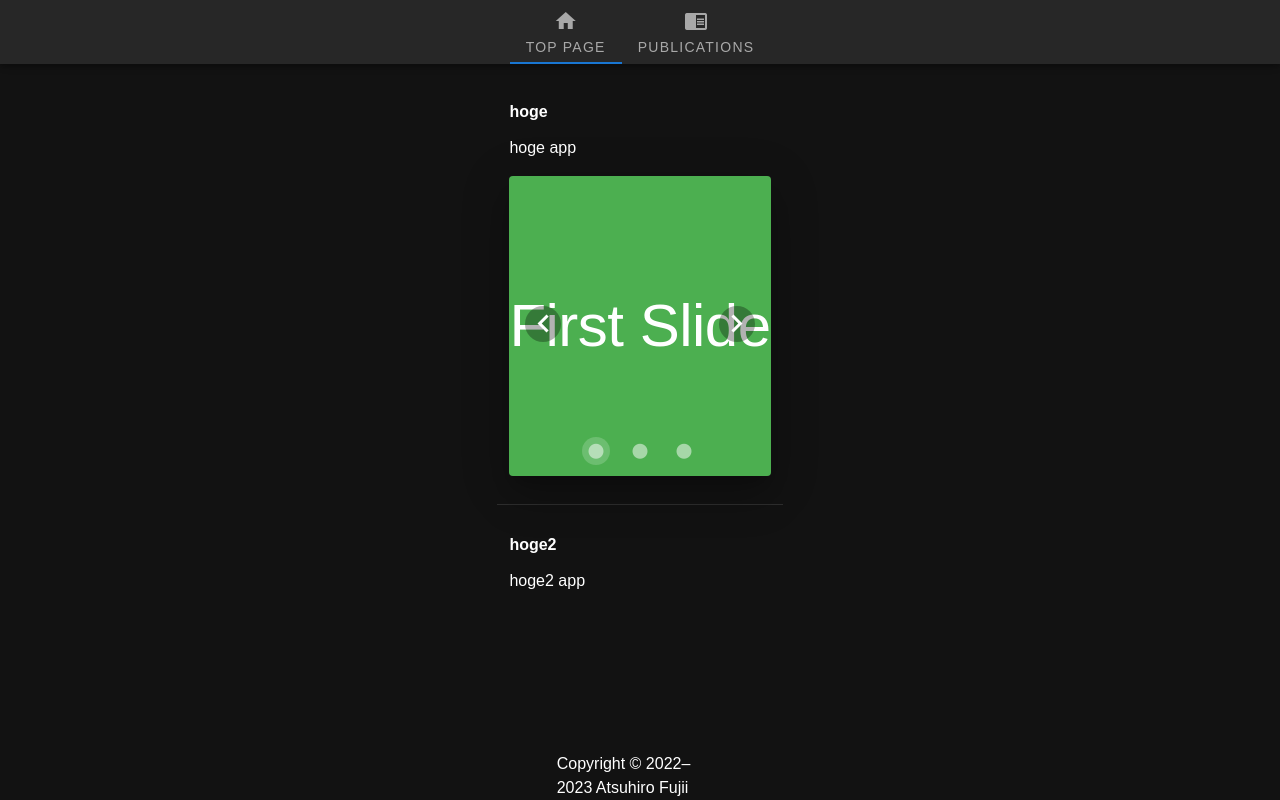
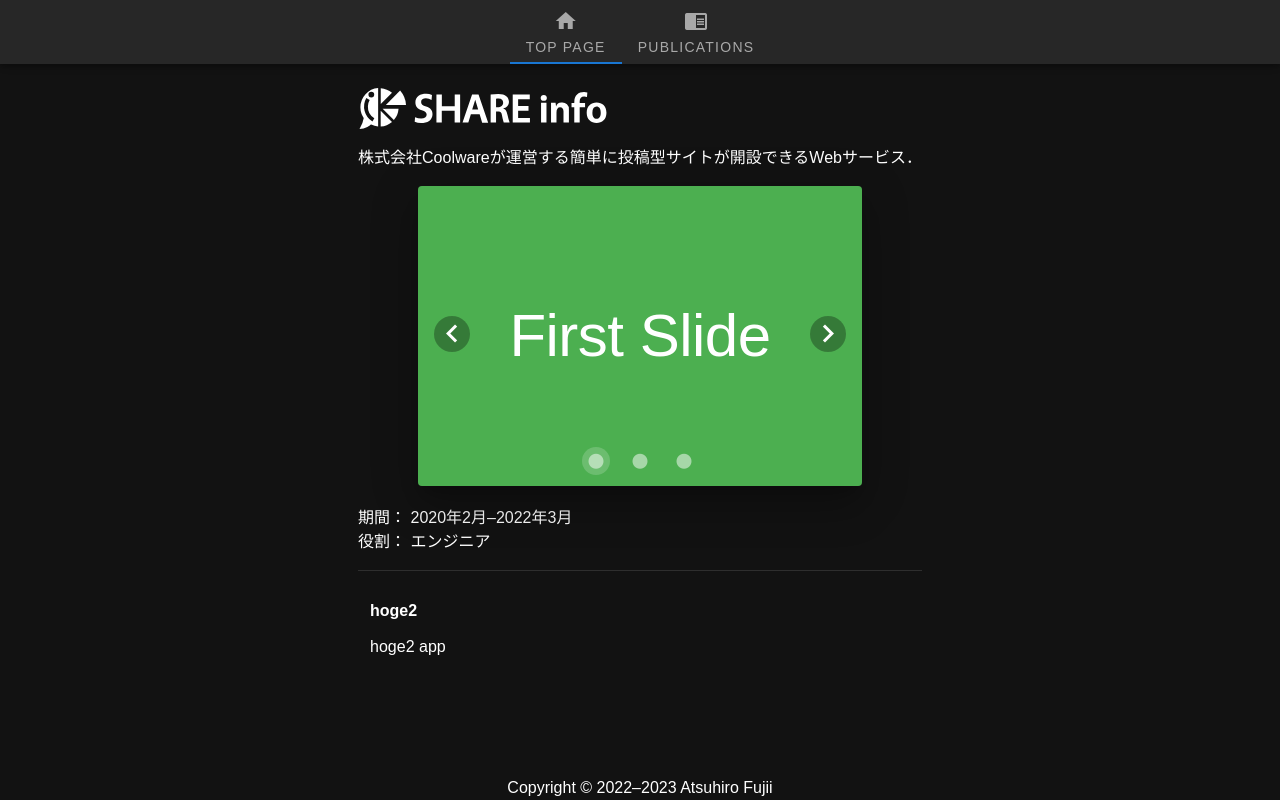
Before and after one commit to a2h1r0/personal-page, a Nuxt app: page /contributions in a window 1280 px wide. Built offline with nearby package versions, Linux system fonts and the light colour scheme.

Commit message:
contributionページの更新

```diff
--- a/pages/contributions.vue
+++ b/pages/contributions.vue
@@ -1,10 +1,10 @@
 <template lang="pug">
 v-container
-  v-container
-    h2 hoge
-    p hoge app
+  section
+    v-img.mr-auto.mb-4(src='share_info.svg', max-width='250px', contain)
+    p 株式会社Coolwareが運営する簡単に投稿型サイトが開設できるWebサービス．
 
-    v-card.mx-auto(elevation='24', max-width='444')
+    v-card.mx-auto.mb-5(elevation='24', max-width='444')
       v-carousel(cycle, height='300', hide-delimiter-background)
         v-carousel-item
           v-sheet(color='green', height='100%')
@@ -21,6 +21,10 @@ v-container
             .d-flex.fill-height.justify-center.align-center
               .text-h2
                 | Third Slide
+
+    | 期間： 2020年2月&ndash;2022年3月
+    br
+    | 役割： エンジニア
 
   v-divider.my-4
 
```
Also changed, not shown: static/share_info.svg (added).
